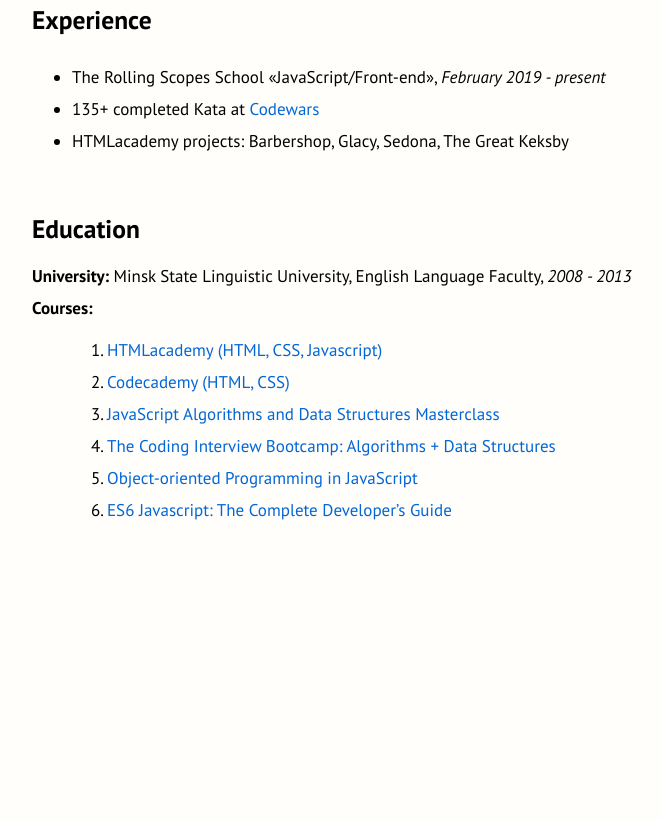
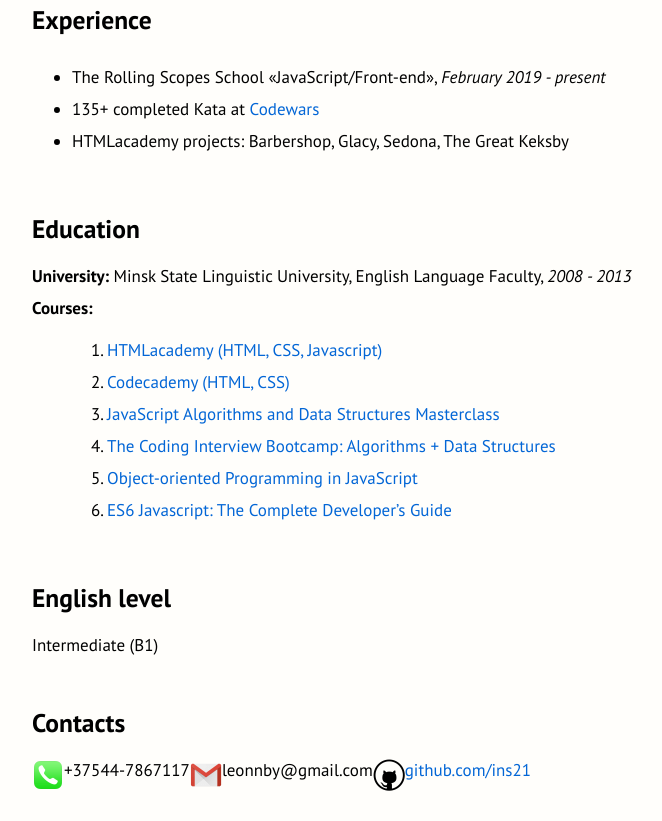
Before and after one commit to ins21/rsschool-2019Q1-cv, a plain HTML site: page index.html in a window 1280 px wide. Shown: the part 1213-2034 px from the top of the page, without its empty margins (196-858 px from the left). Before the commit the page ends 1769 px from the top, so only its background shows below. Drawn offline with Linux system fonts and the light colour scheme.

Commit message:
feat: add english-level and contacts sections

```diff
--- a/index.html
+++ b/index.html
@@ -84,9 +84,21 @@
         <li class="education__list-item"><a href="https://www.udemy.com/javascript-es6-tutorial/" target="_blank">ES6 Javascript: The Complete Developer’s Guide</a></li>
       </ol>
     </section>
+    <section class="english-level" id="english">
+      <h2>English level</h2>
+      <span>Intermediate (B1)</span>
+    </section>
   </main>
   <footer>
-
+    <section class="contacts" id="contacts">
+      <h2>Contacts</h2>
+      <a href="tel:+375447867117"><img src="assets/images/phone.png" alt="Phone"></a>
+      <span>+37544-7867117</span>
+      <a href="mailto:leonnby@gmail.com"><img src="assets/images/gmail.png" alt="E-mail"></a>
+      <span>leonnby@gmail.com</span>
+      <a href="https://github.com/ins21" target="_blank"><img src="assets/images/github.png" alt="GitHub"></a>
+      <a href="https://github.com/ins21" target="_blank"><span>github.com/ins21</span></a>
+    </section>
   </footer>
 </body>
 </html>
```
